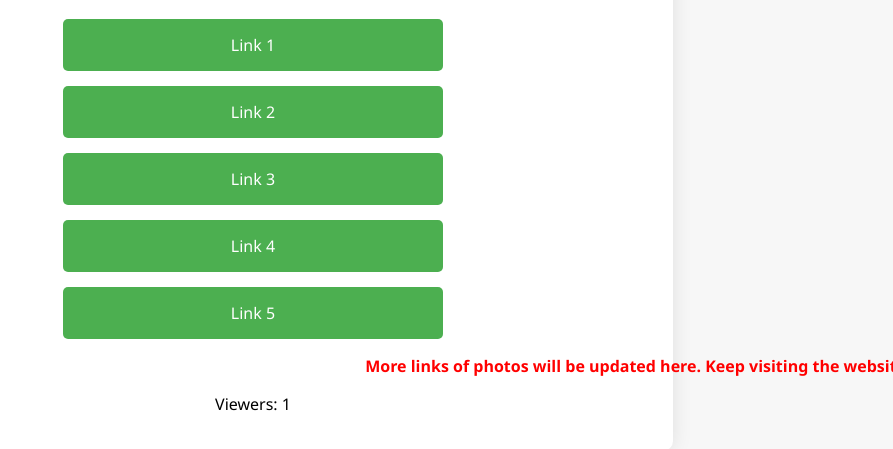
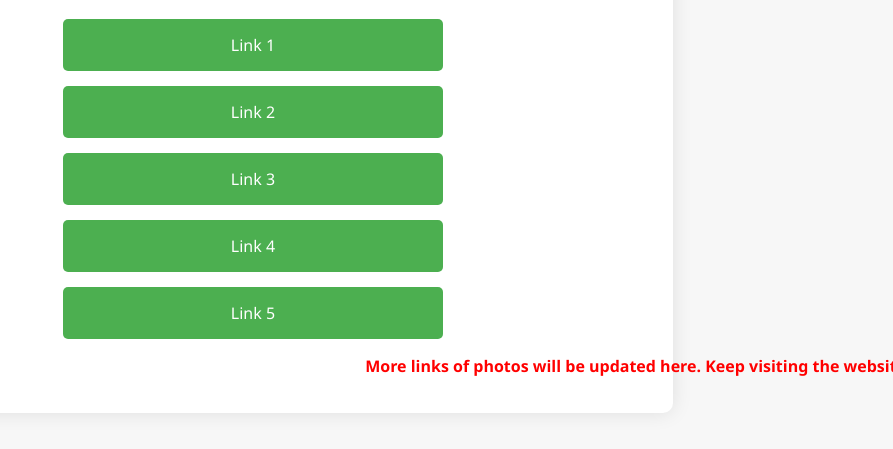
Before and after one commit to singhrishabh93/ojas2024, a plain HTML site: page index.html in a window 1280 px wide. Shown: the part 137-586 px from the top of the page, without its empty margins (387-1280 px from the left). Drawn offline with Linux system fonts and the light colour scheme.

Commit message:
removed user counts

```diff
--- a/index.html
+++ b/index.html
@@ -81,27 +81,7 @@
         <li><a class="link" href="https://drive.google.com/drive/folders/1RjmBOnyj4mXt6l6l3qX48kK0ozbYnVw2?usp=sharing" target="_blank">Link 5</a></li>
     </ul>
     <p class="moving-text">More links of photos will be updated here. Keep visiting the website for the same. Thank You!</p>
-    <p id="viewersCount">Viewers: 0</p>
 </div>
-
-<script>
-    // Function to increment viewers count
-    function incrementViewersCount() {
-        if (localStorage.getItem('viewersCount') === null) {
-            localStorage.setItem('viewersCount', 1);
-        } else {
-            let count = parseInt(localStorage.getItem('viewersCount'));
-            count++;
-            localStorage.setItem('viewersCount', count);
-        }
-        document.getElementById('viewersCount').textContent = 'Viewers: ' + localStorage.getItem('viewersCount');
-    }
-
-    // Call the function when the page loads
-    window.onload = function() {
-        incrementViewersCount();
-    };
-</script>
 
 </body>
 </html>
```
